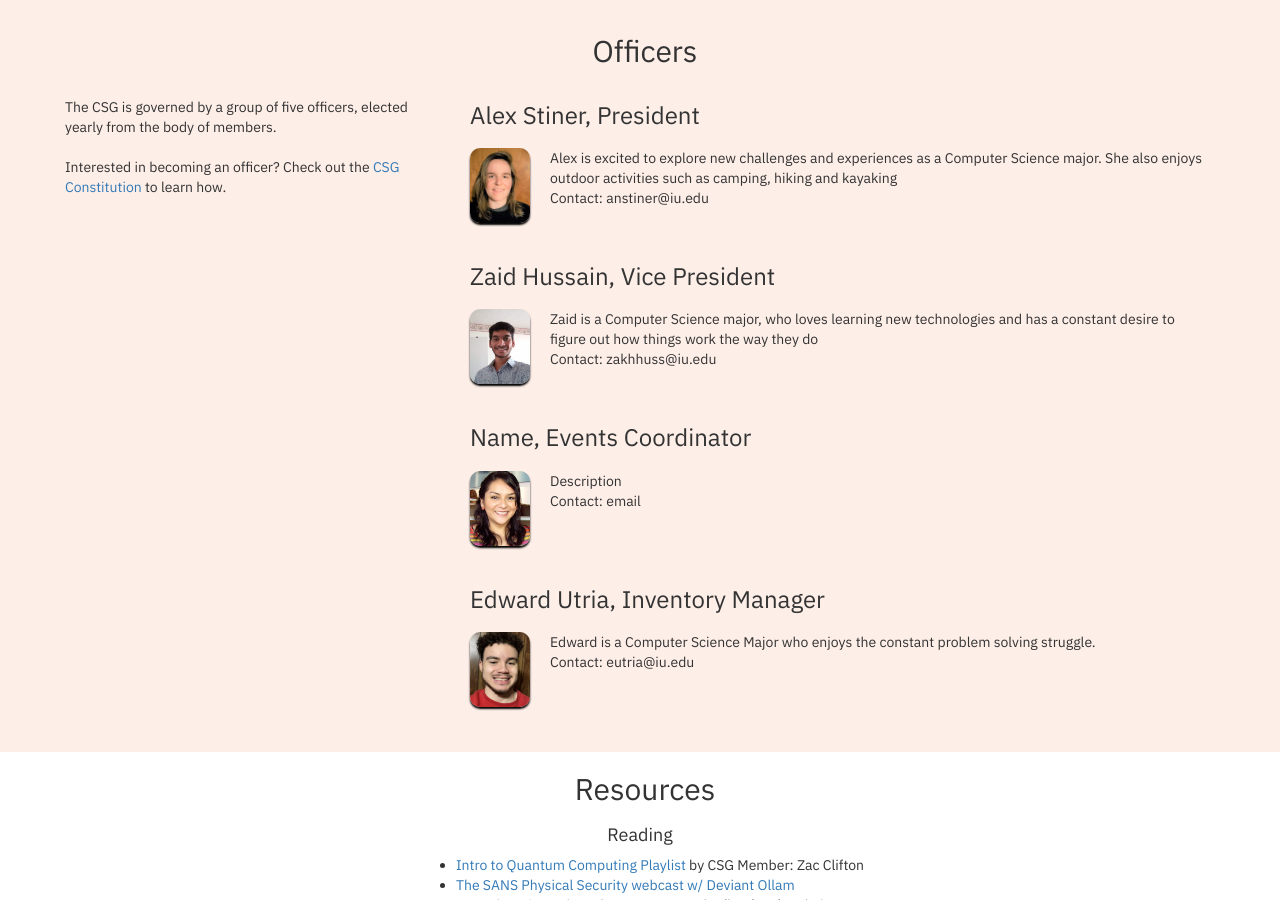
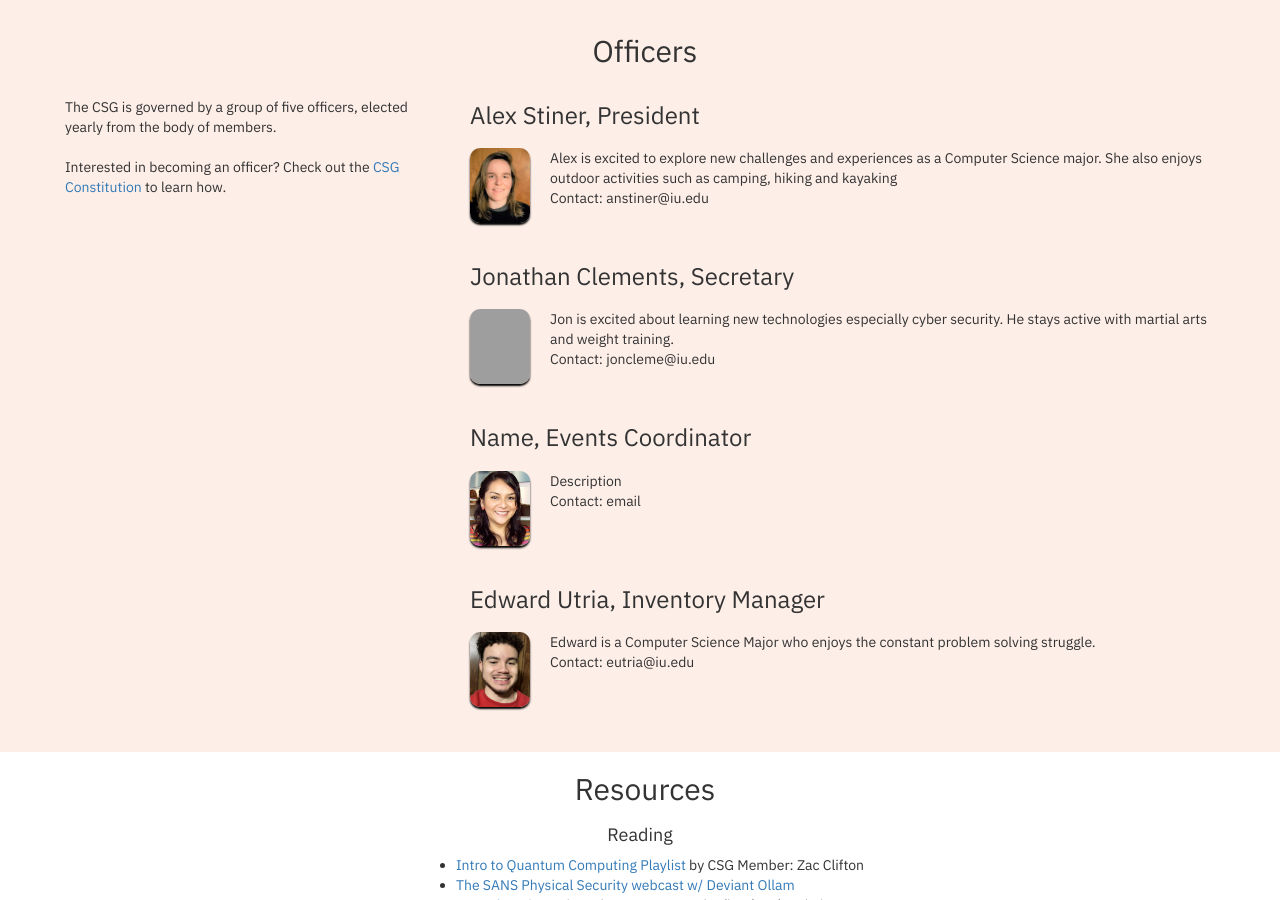
Before and after one commit to ius-csg/csghomepage, a Jekyll site: the page built from index.html, in a window 1280 px wide and 900 px high, scrolled down 2065 px. Built offline with Jekyll 4.4.1, drawn with Linux system fonts in a browser that asks for light colours; grey boxes are pictures that could not be loaded.

Commit message:
secretary change

```diff
--- a/_data/people.yml
+++ b/_data/people.yml
@@ -9,6 +9,11 @@
   description: "Zaid is a Computer Science major, who loves learning new technologies and has a constant desire to figure out how things work the way they do"
   contact: "zakhhuss@iu.edu"
 
+  name: "Jonathan Clements"
+  occupation: "Secretary"
+  description: "Jon is excited about learning new technologies especially cyber security. He stays active with martial arts and weight training."
+  contact: "joncleme@iu.edu"
+
 - name: "Name"
   occupation: "Events Coordinator"
   description: "Description"
```
